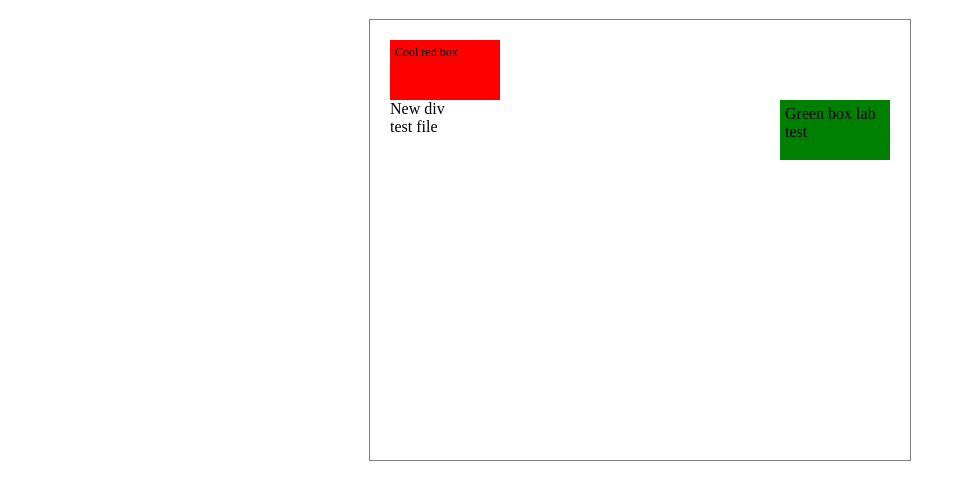
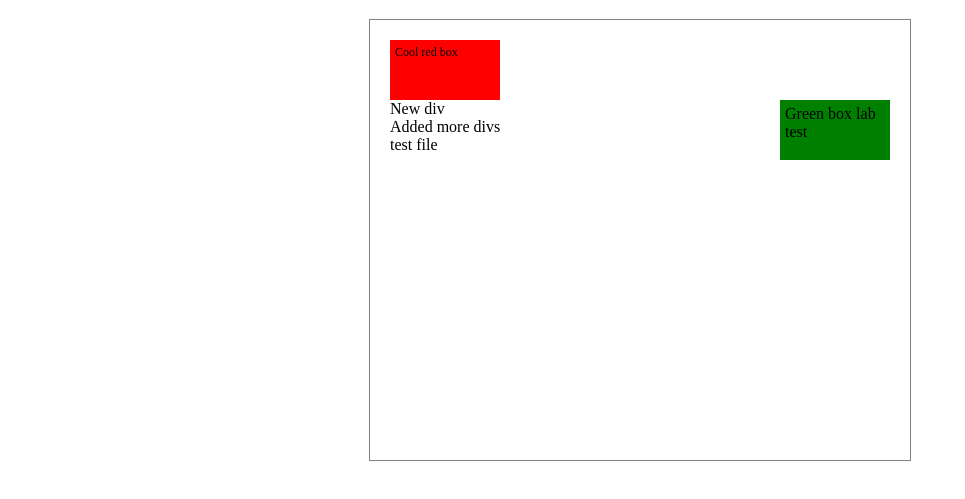
Before and after one commit to UncleCJ/hicollegegit, a plain HTML site: page lab/index.html in a window 1280 px wide. Shown: the part 61-560 px from the top of the page, without its empty margins (0-965 px from the left). Drawn offline with Linux system fonts and the light colour scheme.

Commit message:
added div

```diff
--- a/lab/index.html
+++ b/lab/index.html
@@ -13,6 +13,7 @@
 		<div class=" inner_div red">Cool red box</div>
 		<div class="inner_div green">Green box lab test</div>
 		<div>New div</div>
+		<div>Added more divs</div>
 		<div>test file</div>
 	</section>
 </body>
```
